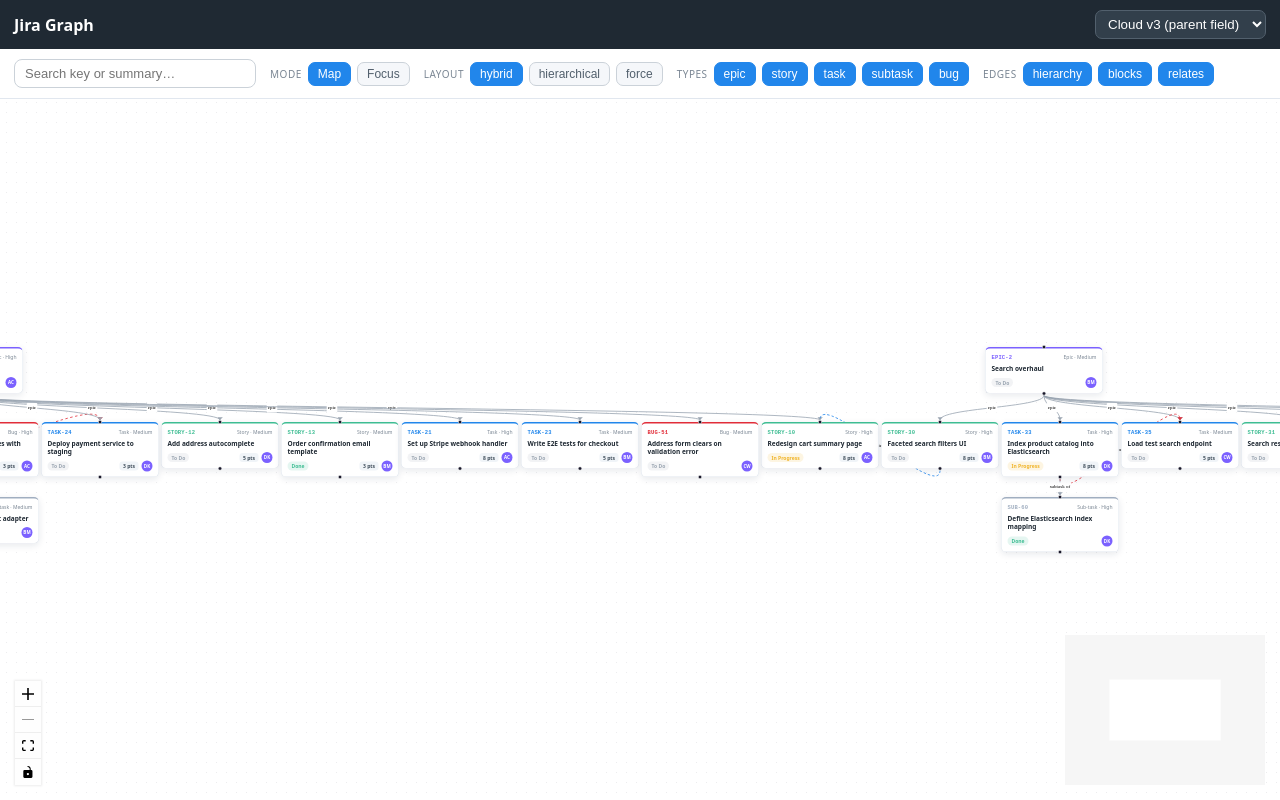
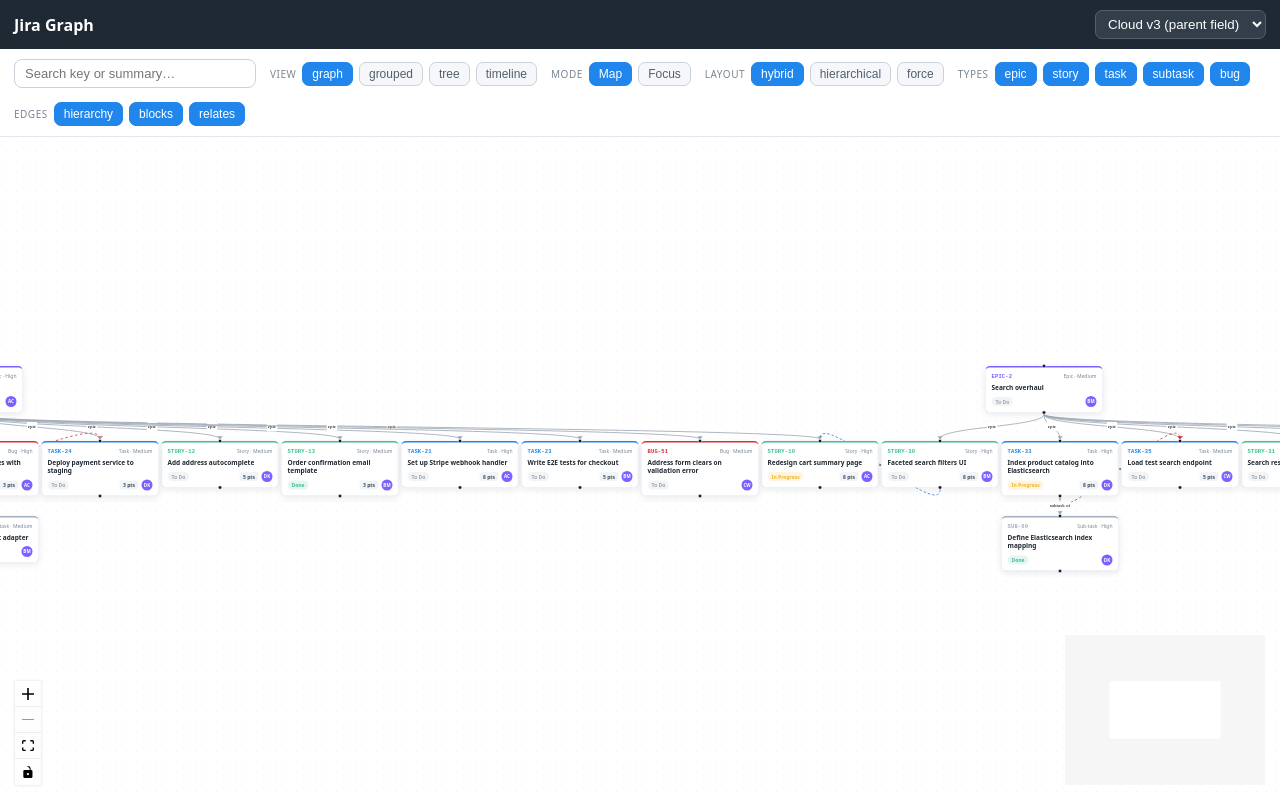
Before and after one commit to thesammygit/jira-graph, a React (Vite) app: page / in a window 1280 px wide. Built offline with nearby package versions, Linux system fonts and the light colour scheme.

Commit message:
feat: view-mode + group-depth toolbar switch

```diff
--- a/src/components/Toolbar.tsx
+++ b/src/components/Toolbar.tsx
@@ -2,6 +2,7 @@ import type { Dispatch } from 'react';
 import type { Action, GraphState } from '../state/graphReducer';
 import type { LayoutKind } from '../graph/layouts';
 import type { IssueKind } from '../core/model';
+import { ViewModeSwitch } from './ViewModeSwitch';
 import './panels.css';
 
 const LAYOUTS: LayoutKind[] = ['hybrid', 'hierarchical', 'force'];
@@ -13,6 +14,8 @@ export function Toolbar({ state, dispatch }: { state: GraphState; dispatch: Disp
     <div className="toolbar">
       <input className="tb-search" placeholder="Search key or summary…" value={state.search}
         onChange={(e) => dispatch({ type: 'setSearch', query: e.target.value })} />
+
+      <ViewModeSwitch state={state} dispatch={dispatch} />
 
       <div className="tb-group">
         <span className="tb-label">Mode</span>
--- /dev/null
+++ b/src/components/ViewModeSwitch.tsx
@@ -0,0 +1,25 @@
+import type { Dispatch } from 'react';
+import type { Action, GraphState, ViewMode, GroupDepth } from '../state/graphReducer';
+
+const MODES: ViewMode[] = ['graph', 'grouped', 'tree', 'timeline'];
+const DEPTHS: GroupDepth[] = [1, 2, 3];
+const DEPTH_LABEL: Record<GroupDepth, string> = { 1: 'Epic', 2: 'Epic▸Story', 3: '▸Task' };
+
+export function ViewModeSwitch({ state, dispatch }: { state: GraphState; dispatch: Dispatch<Action> }) {
+  return (
+    <div className="tb-group">
+      <span className="tb-label">View</span>
+      {MODES.map((m) => (
+        <button key={m} className={state.viewMode === m ? 'on' : ''} onClick={() => dispatch({ type: 'setViewMode', viewMode: m })}>{m}</button>
+      ))}
+      {state.viewMode === 'grouped' && (
+        <>
+          <span className="tb-label" style={{ marginLeft: 8 }}>Depth</span>
+          {DEPTHS.map((d) => (
+            <button key={d} className={state.groupDepth === d ? 'on' : ''} onClick={() => dispatch({ type: 'setGroupDepth', depth: d })}>{DEPTH_LABEL[d]}</button>
+          ))}
+        </>
+      )}
+    </div>
+  );
+}
```
